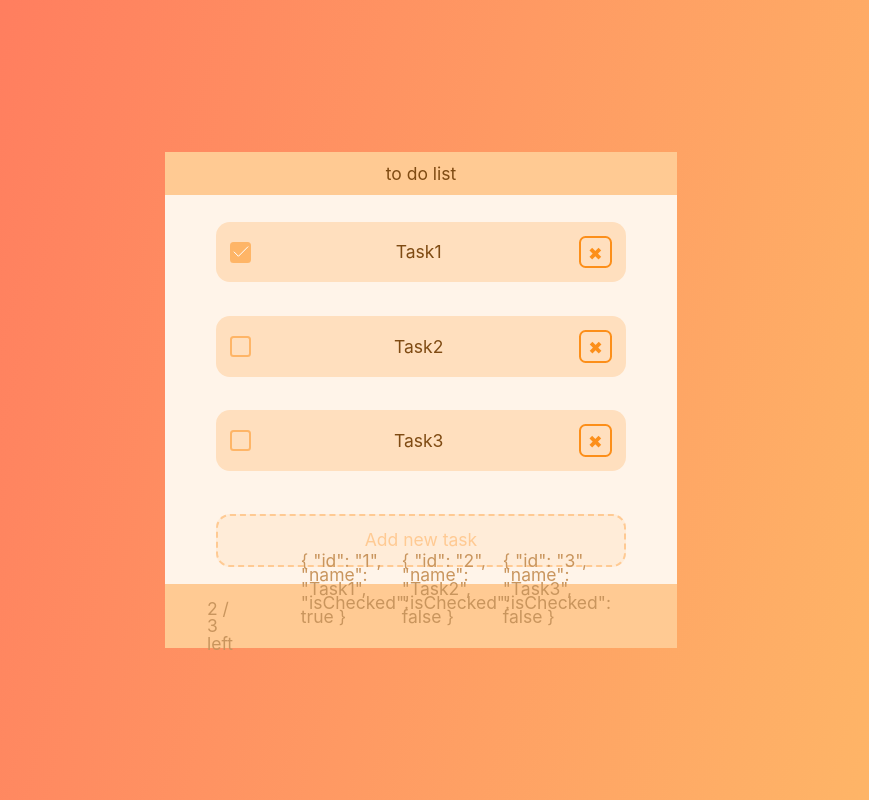
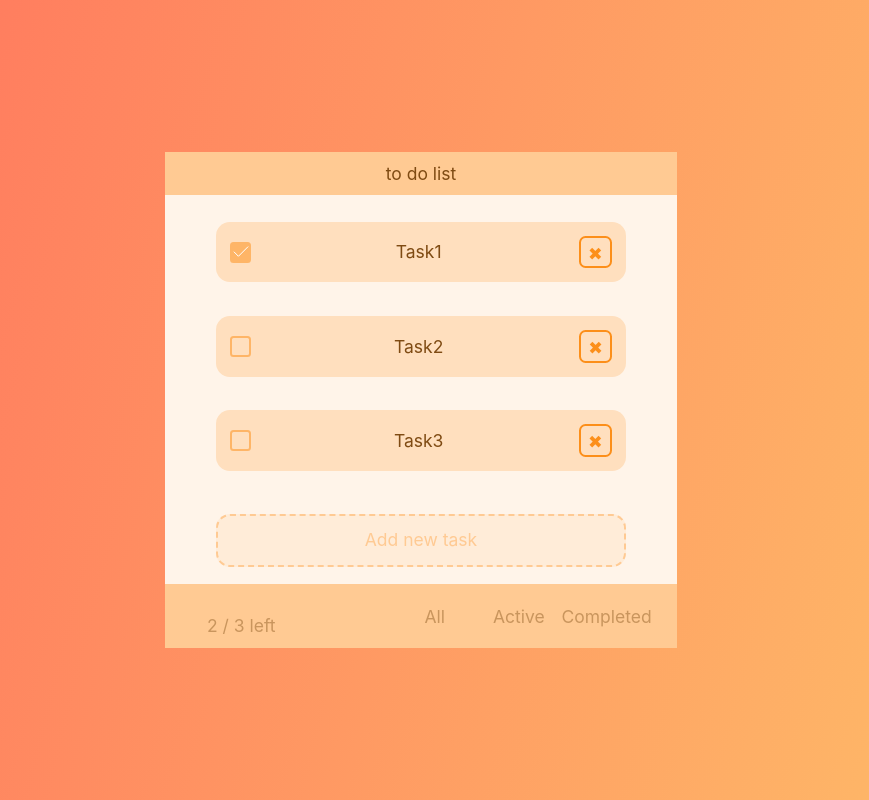
Before and after one commit to EHOTb/webdad__vue, a Vue app: page / in a window 1280 px wide. Shown: the whole page, without its empty margins (219-1088 px from the left). Built offline with nearby package versions, Linux system fonts and the light colour scheme.

Commit message:
add: vuex nedd help with tab buttons

```diff
--- a/src/components/organisms/Footer.vue
+++ b/src/components/organisms/Footer.vue
@@ -3,7 +3,7 @@
     <Pages />
     <div :class="$style.radio">
       <FooterRadio
-        v-for="(sort, index) in $store.getters.filterTasks"
+        v-for="(sort, index) in $store.state.filters"
         :key="index"
         :name="sort"
         :isActive="$store.state.filter"
--- a/src/components/organisms/ToDo.vue
+++ b/src/components/organisms/ToDo.vue
@@ -2,7 +2,7 @@
   <div :class="$style.items">
     <ToDoItem
       :class="$style.item"
-      v-for="el in TASKS"
+      v-for="el in $store.getters.filterTasks"
       :key="el.id"
       :isChecked="el.isChecked"
       :name="el.name"
```
